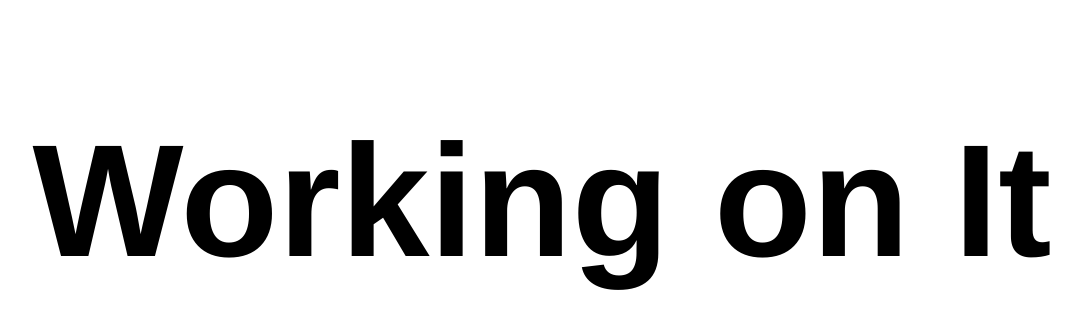
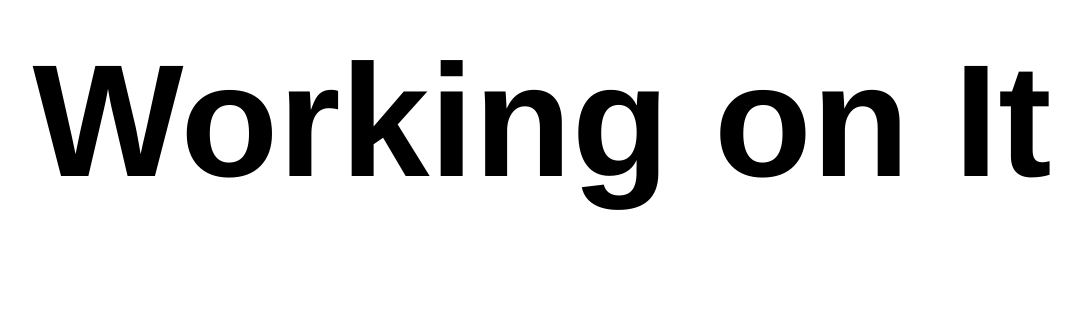
Before and after one commit to KyniePaperack/KyniePaperack.github.io, a plain HTML site: page index.html in a window 1280 px wide. Shown: the part 318-646 px from the top of the page, without its empty margins (98-1179 px from the left). Drawn offline with Linux system fonts and the light colour scheme.

Commit message:
Lowered padding further.
Lowered padding-[top/bottom] from 40% to 30% screen height.

```diff
--- a/res/css/main.css
+++ b/res/css/main.css
@@ -2,6 +2,6 @@ h1 {
     font-family: Helvetica, Calibri, Arial, sans-serif;
     text-align: center;
     font-size: 20vh;
-    padding-top: 40vh;
-    padding-bottom: 40vh;
+    padding-top: 30vh;
+    padding-bottom: 30vh;
 }
```
